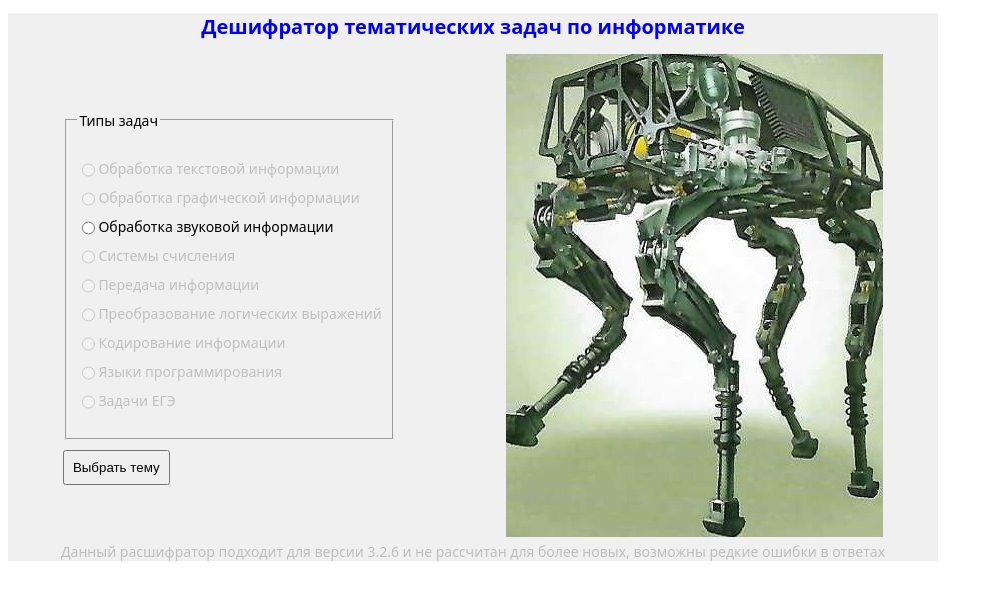
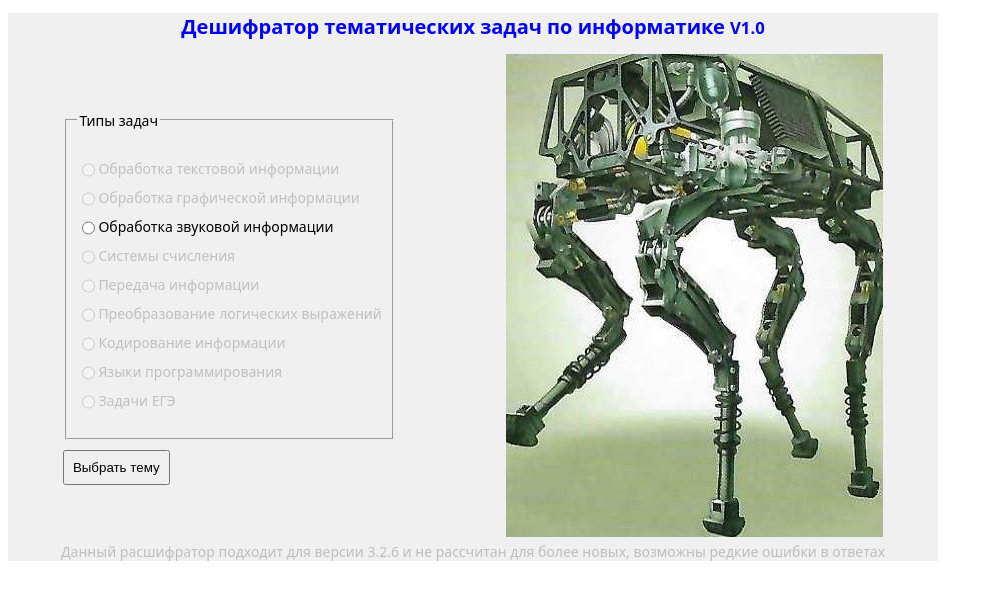
Before and after one commit to WRIRV/anti-dog, a plain HTML site: page index.html in a window 1280 px wide. Shown: the whole page, without its empty margins (0-993 px from the left). Drawn offline with Linux system fonts and the light colour scheme.

Commit message:
Update index.html

```diff
--- a/index.html
+++ b/index.html
@@ -13,7 +13,7 @@
 
 <body>
 
-    <h1>Дешифратор тематических задач по информатике</h1>
+    <h1>Дешифратор тематических задач по информатике <small>V1.0</small></h1>
 
     <main>
 
@@ -119,4 +119,5 @@
 
 </body>
 
+
 </html>
```
